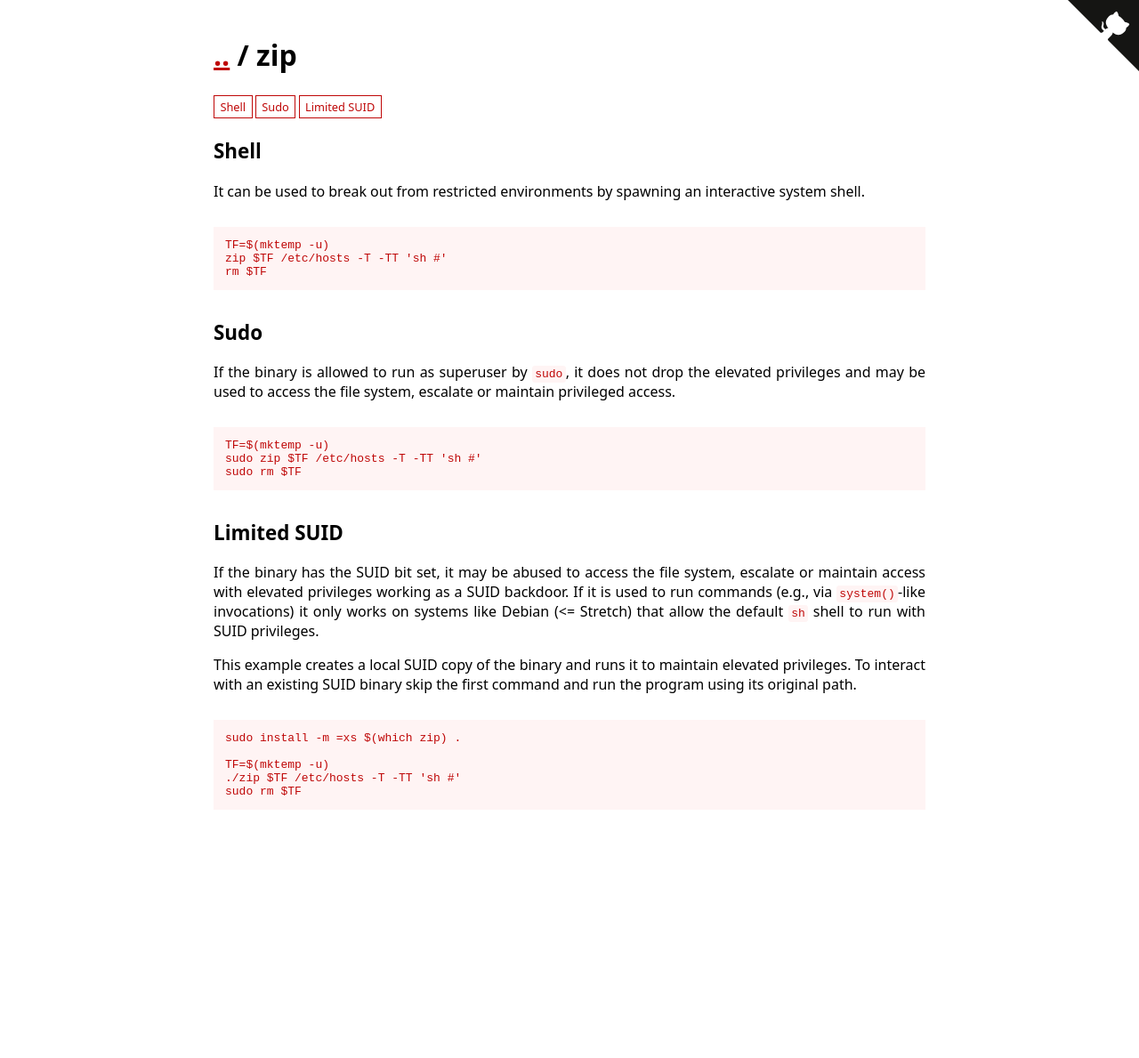
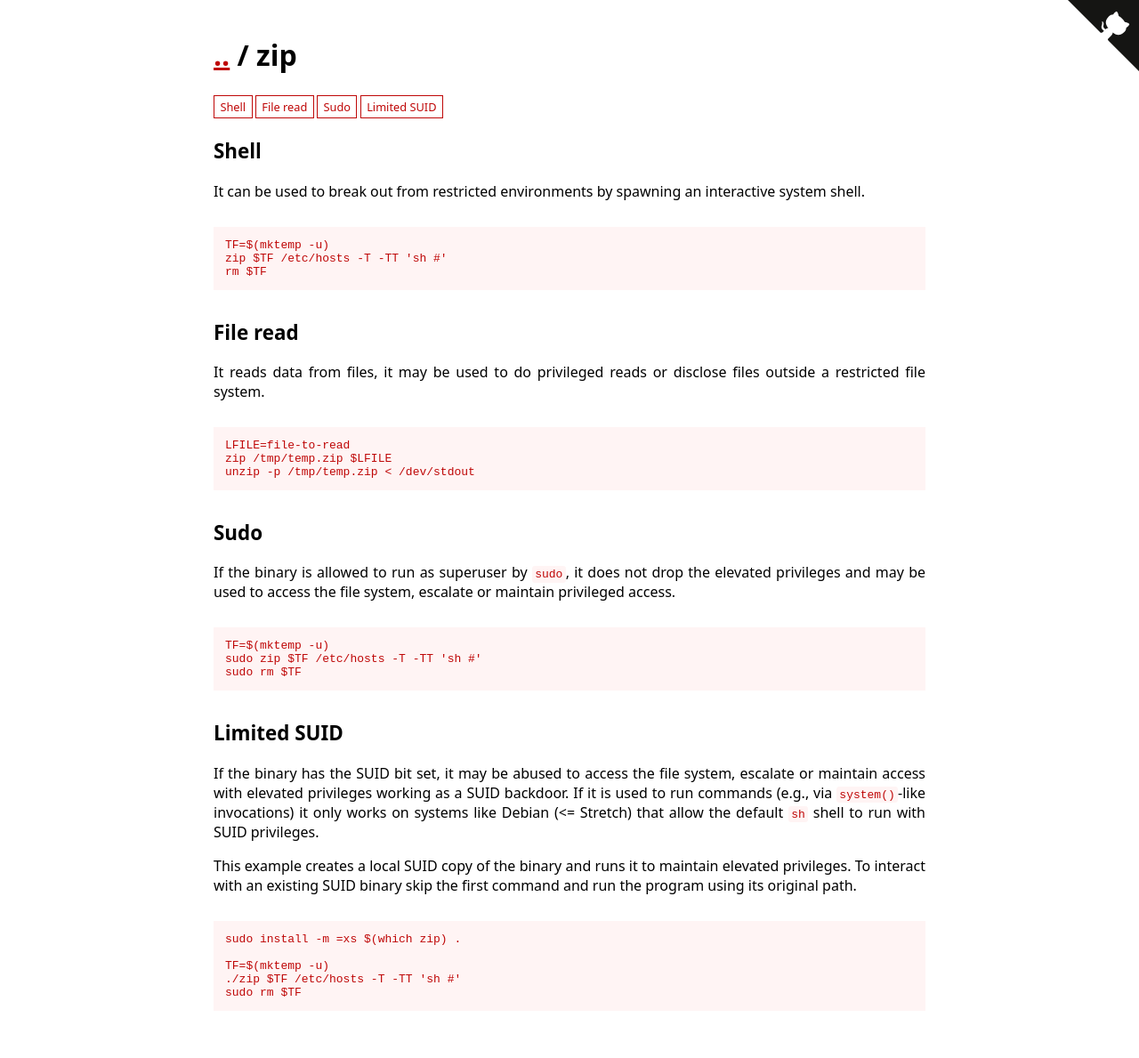
Before and after one commit to GTFOBins/GTFOBins.github.io, a Jekyll site: the page built from _gtfobins/zip.md, in a window 1280 px wide. Shown: the whole page at 89% size. Built offline with Jekyll 4.4.1, drawn with Linux system fonts in a browser that asks for light colours; before the commit the page ends 963 px from its top, so only the background shows below that.

Commit message:
Update zip.md
add file-read

```diff
--- a/_gtfobins/zip.md
+++ b/_gtfobins/zip.md
@@ -1,5 +1,10 @@
 ---
 functions:
+  file-read:
+    - code: |
+        LFILE=file-to-read
+        zip /tmp/temp.zip $LFILE
+        unzip -p /tmp/temp.zip < /dev/stdout
   shell:
     - code: |
         TF=$(mktemp -u)
```
